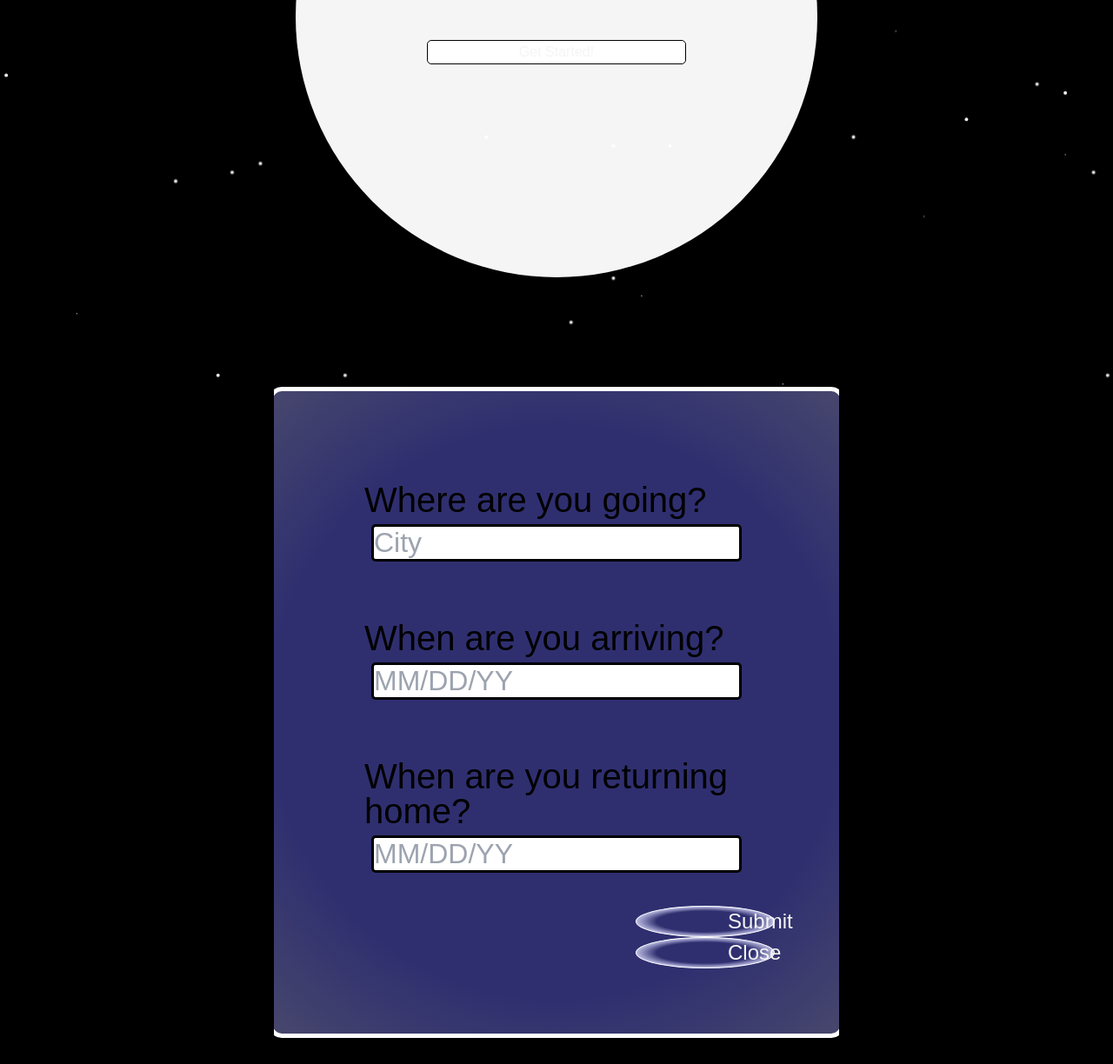
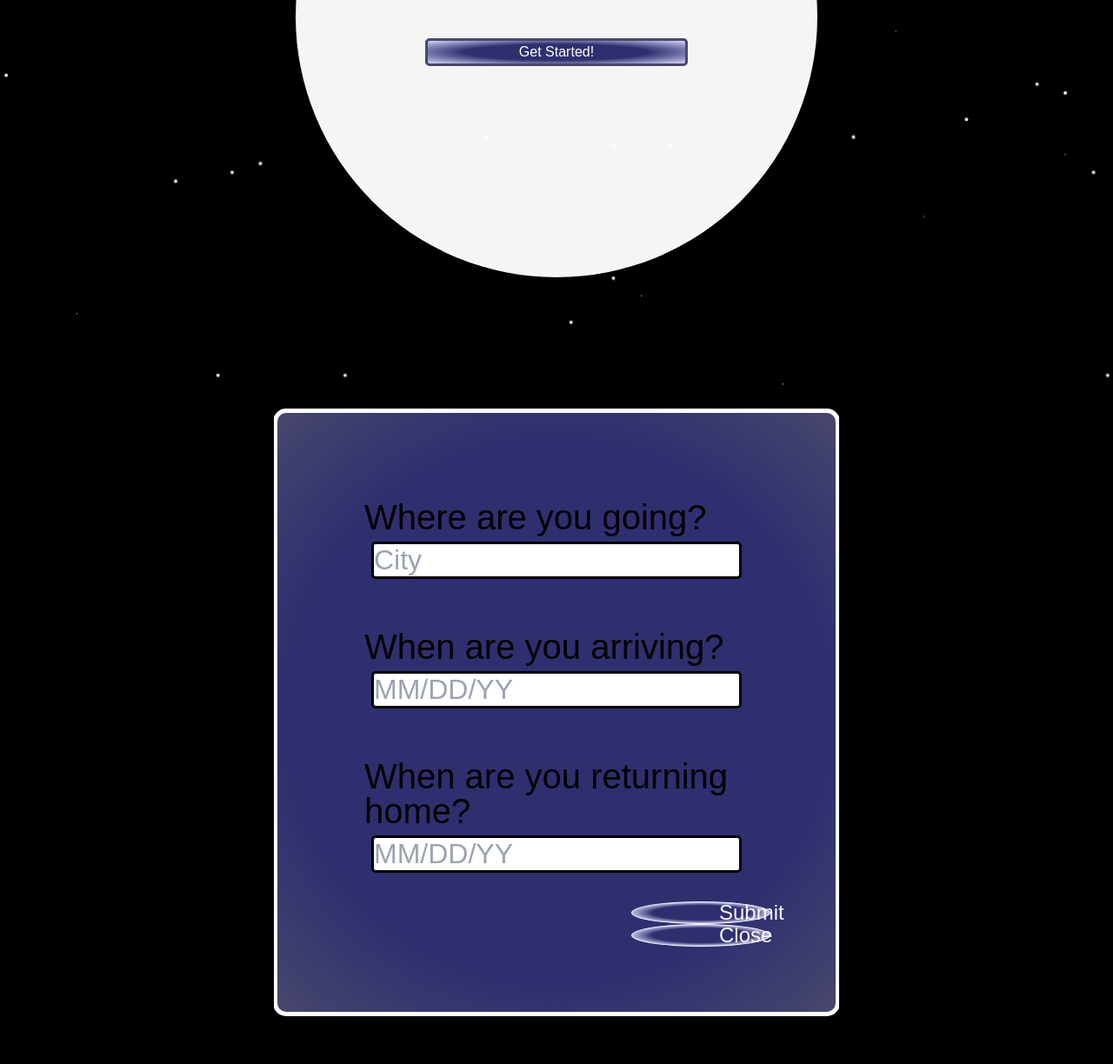
Before and after one commit to harrisqwillis/Trip-Planner, a website: page index.html in a window 1280 px wide. Shown: the part 456-1680 px from the top of the page at 87% size. Drawn offline with nearby package versions, Linux system fonts and the light colour scheme.

Commit message:
debugged modal

```diff
--- a/assets/CSS/input.css
+++ b/assets/CSS/input.css
@@ -17,6 +17,7 @@
     line-height: 1;
     font-family: sans-serif, Arial, Helvetica;
     background-color: #000;
+    overflow: hidden;
   }
 
   .main {
@@ -48,6 +49,8 @@
     background-image: linear-gradient(180deg, rgb(0, 0, 119), rgba(1, 1, 155, 0));
     text-align: center;
     height: 75px;
+    position: sticky;
+    top: 0;
   }
 
   li {
@@ -103,13 +106,14 @@
     color: #fff;
   }
 
-  button {
+  .open-button {
     font-size: 1rem;
     padding: 5px;
     border: solid black 1px;
     border-radius:5px;
     transition: .2s;
     background-color: #fff;
+    color: black;
   }
 
   a:hover {
@@ -147,7 +151,7 @@
   }
 
   .label {
-    margin: 30px;
+    margin: 25px;
     font-size: 2.5rem;
   }
 
@@ -159,6 +163,7 @@
     text-align: center;
     font-size: 1.5rem;
     text-align: center;
+    display: inline-block;
   }
 
 .input {
@@ -168,3 +173,19 @@
   text-decoration: none;
   margin: 8px;
 }
+
+.open-button {
+  border: 3px solid rgb(71, 71, 109);
+  background-image: radial-gradient( rgba(47, 47, 112), rgba(47, 47, 112), rgb(215, 215, 250));
+}
+
+.button {
+  color: #fff;
+}
+
+.leftbtn {
+  left: -30px;
+}
+
+footer {
+}
--- a/index.html
+++ b/index.html
@@ -18,44 +18,22 @@
         <div class="container">
             <div class="flex-center flex-column">
                 <h1>Welcome To Trip Planner!</h1>
-                <button class="open-button"><a href="#ex1" rel="modal:open">Get Started!</a></button>
+                <button class="open-button"><a class="button" href="#ex1" rel="modal:open">Get Started!</a></button>
             </div>
         </div>
 
-        <div id="ex1" class="modal">
+        <form id="ex1" class="modal">
             <p class="form flex-center flex-column">
-                <label class="label">Where are you going?<input class="input city" type="text" placeholder="City"></label>
+                <label  class="label">Where are you going?<input class="input city" type="text" placeholder="City"></label>
                 <label class="label">When are you arriving?<input class="input tripStart" type="text" placeholder="MM/DD/YY"></label>
                 <label class="label">When are you returning home?<input class="input tripEnd" type="text" placeholder="MM/DD/YY"></label>
-                <button class="submit-button formSubmit"  onclick="setValues()"><a href="./advisor.html">Submit</a></button>
-                <button class="submit-button"><a href="#" rel="modal:close">Close</a></button>
+                <button class="submit-button formSubmit" onclick="setValues()"><a class="leftbtn" href="./advisor.html">Submit</a></button>
+                <button class="submit-button"><a class="leftbtn" href="#" rel="modal:close">Close</a></button>
             </p>
-        </div>
+        </form>
 
         <div class="main"></div>
     </main>
-    <!-- <div id="ex1" class="modal">
-        <p>
-            <label>Where are you going?</label>
-            <input style="border: 1px solid black;" type="text" class="city">
-        </p>
-        <p>
-            <label>When are you arriving?</label>
-            <input style="border: 1px solid black;" type="text" class="tripStart">
-        </p>
-        <p>
-            <label>When are you returning home?</label>
-            <input style="border: 1px solid black;" type="text" class="tripEnd">
-        </p>
-        <br><button style="background-color:black;" class="formSubmit" onclick="setValues()"><a href="./advisor.html">Submit</a></button>
-        <a href="#" rel="modal:close">Close</a>
-    </div> -->
-
-    <script src="https://cdnjs.cloudflare.com/ajax/libs/jquery/3.0.0/jquery.min.js"></script>
-
-    <!-- jQuery Modal -->
-    <script src="https://cdnjs.cloudflare.com/ajax/libs/jquery-modal/0.9.1/jquery.modal.min.js"></script>
-
     <script src="./assets/JS/script.js"></script>
 </body>
 </html>
```
Also changed, not shown: assets/CSS/output.css.
